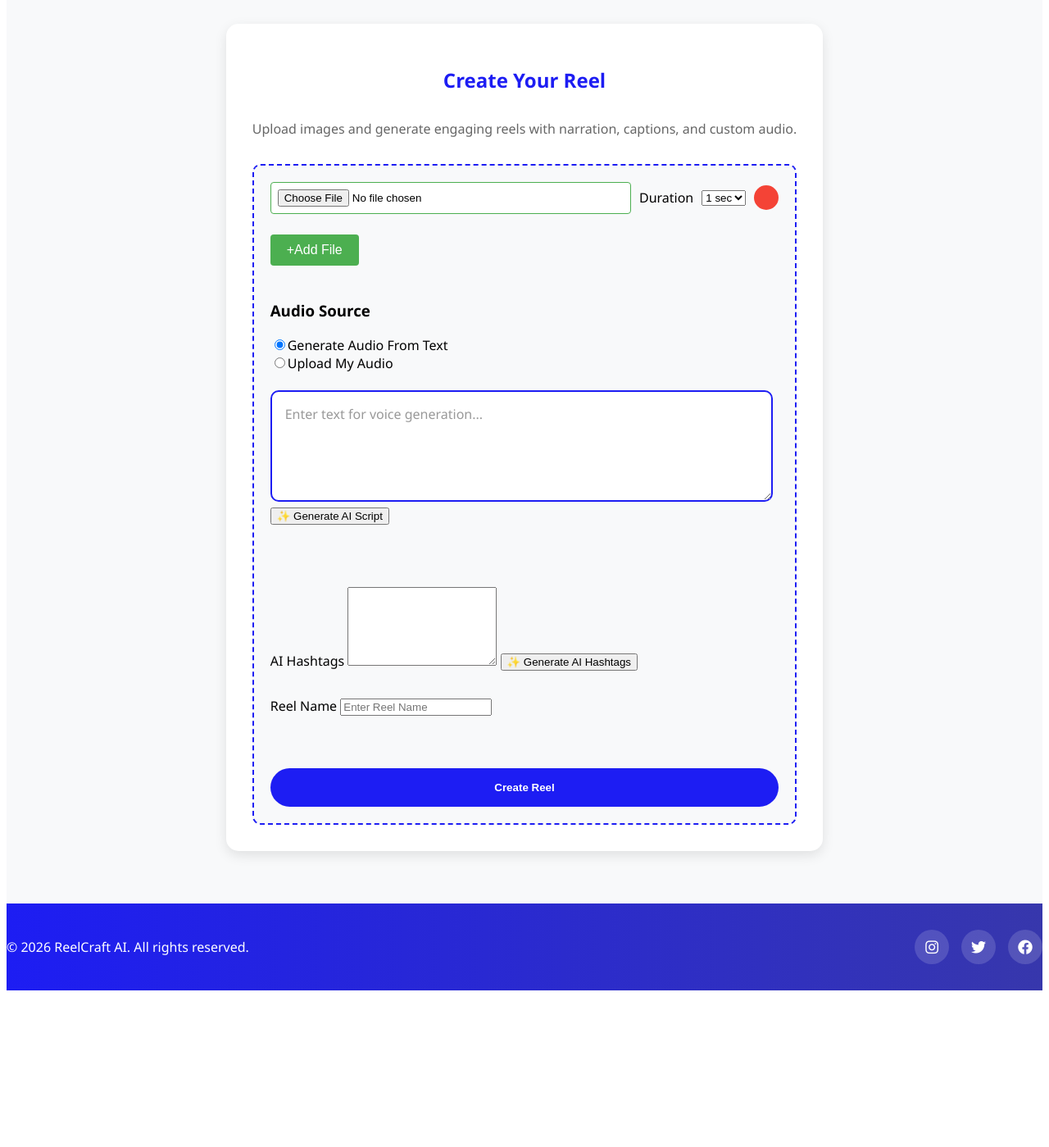
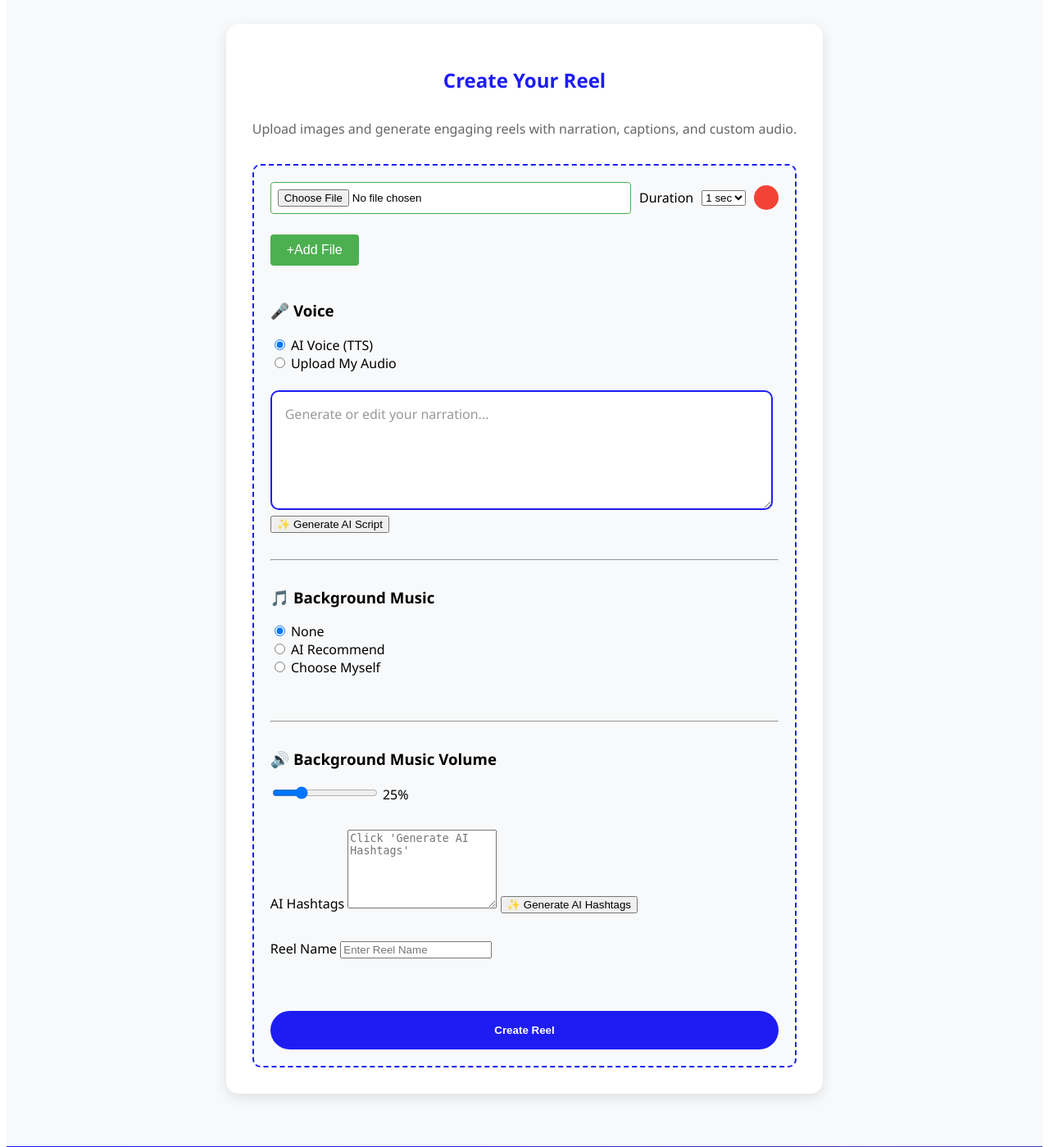
Before and after one commit to tanishka-kuwar/ReelCraft-AI, a Flask app: page /create in a window 1280 px wide. Shown: the part 206-1605 px from the top of the page at 82% size. Before the commit the page ends 1414 px from the top, so only its background shows below. Run offline with Flask 3, Linux system fonts and the light colour scheme.

Commit message:
Added AI background music recommendation and audio mixing

```diff
--- a/routes.py
+++ b/routes.py
@@ -10,8 +10,10 @@ from reel_service import create_reel
 from ai_service import (
     generate_script,
     generate_script_from_images,
-    generate_hashtags_from_images
+    generate_hashtags_from_images,
+    recommend_music
 )
+from audio_mixer import mix_audio
 
 print("RUNNING ROUTES.PY")
 
@@ -37,6 +39,9 @@ def create():
         print("TEXTAREA VALUE:")
         print(repr(desc))
         audio_type = request.form.get("audio_type")
+        music_type = request.form.get("music_type")
+        selected_music = request.form.get("selected_music")
+        music_volume = int(request.form.get("music_volume", 25))
 
         reel_name = request.form.get("reel_name")
 
@@ -100,20 +105,126 @@ def create():
         else:
             return "Invalid audio type.", 400
 
-        # Create Reel
-        success = create_reel(
+       # -------------------------
+        # Voice Audio
+        # -------------------------
+
+        voice_audio = os.path.join(folder_path, "audio.mp3")
+
+        music_audio = None
+
+        # -------------------------
+        # Manual Music
+        # -------------------------
+
+        if music_type == "manual":
+
+            music_audio = os.path.join(
+                "static",
+                "music",
+                f"{selected_music}.mp3"
+            )
+
+        # -------------------------
+        # AI Recommended Music
+        # -------------------------
+
+        elif music_type == "ai":
+
+            try:
+
+                music_name = recommend_music(
                     folder_path,
-                    rec_id,
-                    reel_name,
-                    desc,
-                    durations,
                     input_files
                 )
 
-        if not success:
-            return "Reel generation failed.", 500
+            except Exception as e:
 
-        return redirect("/gallery")
+                print("Gemini Error:", e)
+                print("Using fallback music: chill")
+
+                music_name = "chill"
+
+            music_name = (
+                music_name
+                .strip()
+                .lower()
+                .replace(".", "")
+                .replace(",", "")
+            )
+
+            allowed = {
+                "chill",
+                "travel",
+                "happy",
+                "cinematic",
+                "emotional",
+                "energetic"
+            }
+
+            if music_name not in allowed:
+
+                print("Invalid category:", music_name)
+                music_name = "chill"
+
+            print("AI Recommended Music:", music_name)
+
+            music_audio = os.path.join(
+                "static",
+                "music",
+                f"{music_name}.mp3"
+            )
+        print("Music Type:", music_type)
+        print("Selected Music:", selected_music)
+        print("Music Audio Path:", music_audio)
+        print("Exists:", os.path.exists(music_audio) if music_audio else False)
+
+        # -------------------------
+        # Mix Voice + Background Music
+        # -------------------------
+
+        if music_audio:
+
+            if music_audio and os.path.exists(music_audio):
+
+                print("Using music:", music_audio)
+
+                final_audio = os.path.join(
+                    folder_path,
+                    "final_audio.mp3"
+                )
+
+                success = mix_audio(
+                    voice_audio,
+                    music_audio,
+                    final_audio,
+                    music_volume
+                )
+
+                if success:
+
+                    if os.path.exists(voice_audio):
+                        os.remove(voice_audio)
+
+                    os.rename(
+                        final_audio,
+                        voice_audio
+                    )
+
+                # create reel
+            success = create_reel(
+            folder_path,
+            rec_id,
+            reel_name,
+            desc,
+            durations,
+            input_files
+            )
+
+            if not success:
+                return "Reel generation failed.", 500
+
+            return redirect("/gallery")
 
     return render_template(
         "create.html",
--- a/templates/create.html
+++ b/templates/create.html
@@ -18,6 +18,7 @@ Create Reel - ReelCraft AI
             </p>
 
             <form action="/create" enctype="multipart/form-data" method="post" class="dropzone" id="myDropzone">
+
                 <div class="fallback">
                     <div id="fileInputs">
                         <div class="file-input-group">
@@ -50,45 +51,117 @@ Create Reel - ReelCraft AI
 
                 <div class="text-input-container">
 
-                    <h3>Audio Source</h3>
+                    <h3>🎤 Voice</h3>
+
                     <label>
-                        <input type="radio" id="ttsRadio" name="audio_type" value="tts" checked>Generate Audio From Text
+                        <input type="radio" id="ttsRadio" name="audio_type" value="tts" checked>
+                        AI Voice (TTS)
                     </label>
+
                     <br>
 
                     <label>
-                        <input type="radio" id="uploadRadio" name="audio_type" value="upload">Upload My Audio
+                        <input type="radio" id="uploadRadio" name="audio_type" value="upload">
+                        Upload My Audio
                     </label>
+
                     <br><br>
 
                     <div id="ttsSection">
 
                         <textarea class="text-input" id="textInput" name="text"
-                            placeholder="Enter text for voice generation..." rows="4"></textarea>
+                            placeholder="Generate or edit your narration..." rows="5"></textarea>
                         <button type="button" id="generateAiBtn">
                             ✨ Generate AI Script
                         </button>
                     </div>
 
-                    <div id="uploadSection" style="display: none;">
+                    <div id="uploadSection" style="display:none;">
+
                         <input type="file" name="audio_file" accept=".mp3,.wav">
+
                     </div>
+
+                </div>
+
+                <hr>
+
+                <div class="text-input-container">
+
+                    <h3>🎵 Background Music</h3>
+
+                    <label>
+
+                        <input type="radio" name="music_type" value="none" checked>
+
+                        None
+
+                    </label>
+
+                    <br>
+
+                    <label>
+
+                        <input type="radio" name="music_type" value="ai">
+
+                        AI Recommend
+
+                    </label>
+
+                    <br>
+
+                    <label>
+
+                        <input type="radio" id="manualMusicRadio" name="music_type" value="manual">
+
+                        Choose Myself
+
+                    </label>
 
                     <br><br>
 
+                    <div id="manualMusicSection" style="display:none;">
+
+                        <select id="musicSelect" name="selected_music">
+
+                            <option value="chill">Chill</option>
+                            <option value="travel">Travel</option>
+                            <option value="happy">Happy</option>
+                            <option value="cinematic">Cinematic</option>
+                            <option value="emotional">Emotional</option>
+                            <option value="energetic">Energetic</option>
+
+                        </select>
+
                     </div>
+
+                </div>
+
+                <hr>
+
+                <div class="text-input-container">
+
+                    <h3>🔊 Background Music Volume</h3>
+
+                    <input type="range" id="musicVolume" name="music_volume" min="0" max="100" value="25">
+
+                    <span id="volumeValue">25%</span>
+
+                </div>
+
+
                 <div class="text-input-container">
 
                     <label>AI Hashtags</label>
 
-                    <textarea id="hashtagsBox" rows="6" readonly placeholder="Click 'Generate AI Hashtags'">
-    </textarea>
+                    <textarea id="hashtagsBox" rows="6" readonly placeholder="Click 'Generate AI Hashtags'"></textarea>
 
                     <button type="button" id="generateHashtagsBtn">
                         ✨ Generate AI Hashtags
                     </button>
 
                 </div>
+
 
                 <div class="text-input-container">
                     <label>Reel Name</label>
@@ -202,6 +275,37 @@ Create Reel - ReelCraft AI
     ttsRadio.addEventListener("change", function () {
         ttsSection.style.display = "block";
         uploadSection.style.display = "none";
+    });
+    const manualMusicRadio = document.getElementById("manualMusicRadio");
+
+    const manualMusicSection = document.getElementById("manualMusicSection");
+
+    manualMusicRadio.addEventListener("change", function () {
+
+        manualMusicSection.style.display = "block";
+
+    });
+
+    document.querySelector('input[value="none"]').addEventListener("change", function () {
+
+        manualMusicSection.style.display = "none";
+
+    });
+
+    document.querySelector('input[value="ai"]').addEventListener("change", function () {
+
+        manualMusicSection.style.display = "none";
+
+    });
+
+    const volumeSlider = document.getElementById("musicVolume");
+
+    const volumeValue = document.getElementById("volumeValue");
+
+    volumeSlider.addEventListener("input", function () {
+
+        volumeValue.innerText = this.value + "%";
+
     });
 
     uploadRadio.addEventListener("change", function () {
@@ -324,5 +428,6 @@ Create Reel - ReelCraft AI
         this.innerText = "✨ Generate AI Hashtags";
 
     });
+
    </script>
 {% endblock %}
```
Also changed, not shown: ai_service.py (+54 -6 lines), audio_mixer.py (added, +42 -0 lines), 6 other files. Lines whose indentation alone changed are shown as unchanged.
